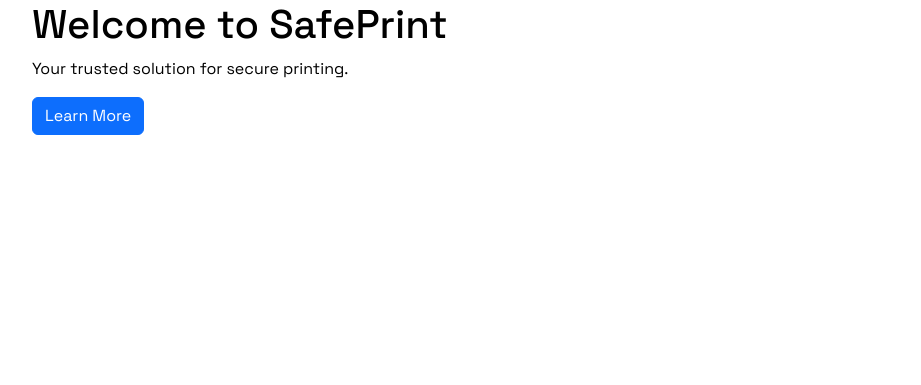
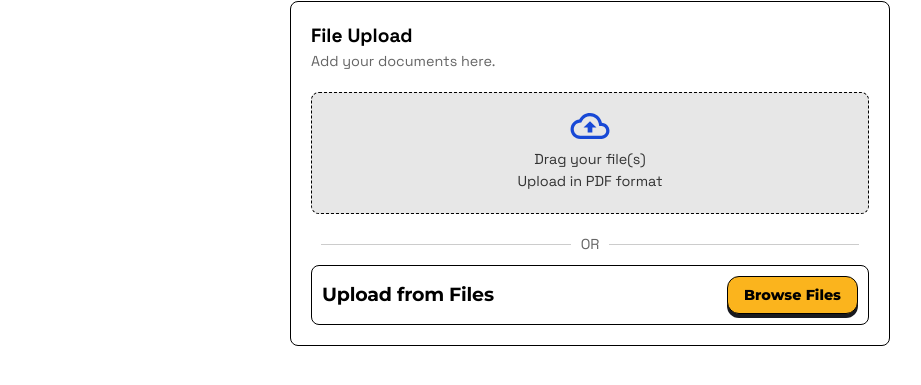
Before and after one commit to vincentperezzz/SafePrint, a Django app: page / in a window 1280 px wide. Shown: the part 129-514 px from the top of the page, without its empty margins (50-971 px from the left). Run offline with Django 3.2, Linux system fonts and the light colour scheme; parts of the project's set-up code (start-up, migrations or seed data) failed here and were passed over.

Commit message:
Add file upload feature with drag-and-drop support; include upload icon and styling for upload area

```diff
--- a/static/css/styles.css
+++ b/static/css/styles.css
@@ -178,6 +178,119 @@ body {
     }
 }
 
+/* Landing Page */
+.file-upload {
+    border: 1px solid black;
+    border-radius: 8px;
+    padding: 20px;
+    width: 60%;
+    max-width: 600px;
+    margin: auto;
+}
+
+.file-upload-title {
+    font-size: 1.2rem;
+    font-weight: bold;
+}
+
+.file-upload-subtitle {
+    font-size: 0.9rem;
+    color: #666;
+    margin-bottom: 20px;
+}
+
+.upload-area {
+    display: flex;
+    flex-direction: column;
+    align-items: center;
+}
+
+.drag-area {
+    border: 1px dashed #000;
+    border-radius: 8px;
+    padding: 20px;
+    width: 100%;
+    background-color: var(--light-gray-color);
+    margin-bottom: 10px;
+    display: flex;
+    flex-direction: column;
+    align-items: center;
+    justify-content: center;
+}
+
+.drag-area img {
+    width: 40px;
+    height: auto;
+    margin-bottom: 10px;
+}
+
+.drag-area p {
+    margin: 0;
+    font-size: 0.9rem;
+    color: #333;
+}
+
+.or-divider {
+    display: flex;
+    align-items: center;
+    justify-content: center;
+    font-size: 0.9rem;
+    color: #666;
+    margin: 10px 0;
+    width: 100%;
+}
+
+.or-divider .line {
+    flex: 1;
+    height: 1px;
+    background-color: #ccc;
+    margin: 0 10px;
+    max-width: 100%;
+}
+
+.browse-area {
+    width: 100%;
+    display: flex;
+    align-items: center;
+    justify-content: space-between;
+    border: 1px solid black;
+    border-radius: 8px;
+    padding: 10px;
+    font-family: 'Montserrat', sans-serif;
+    font-size: 19px;
+    font-style: normal;
+    font-weight: 700;
+    line-height: var(--lineHeights-xl, 24px); /* 126.316% */
+    letter-spacing: -0.2px;
+}
+
+.browse-btn {
+    display: flex;
+    padding: 10px 16px;
+    flex-direction: column;
+    align-items: center;
+    gap: 10px;
+    border-radius: 12px;
+    border: 1px solid #000;
+    background: #FBB41D;
+    box-shadow: 0px 4px 0px 0px #18191F;
+    font-family: 'Montserrat', sans-serif;
+    font-weight: 800;
+    font-size: 0.9rem;
+    line-height: 16px;
+    cursor: pointer;
+    transition: transform 0.1s ease, box-shadow 0.1s ease;
+}
+
+.browse-btn:hover {
+    background-color: #EAA10C;
+    box-shadow: 0px 6px 0px 0px #18191F;
+}
+
+.browse-btn:active {
+    transform: translateY(2px); /* Simulates a button press */
+    box-shadow: 0px 2px 0px 0px #18191F; /* Reduces shadow depth */
+}
 /* Footer styling */
 .footer {
     background-color: #ffffff;
--- a/templates/index.html
+++ b/templates/index.html
@@ -2,15 +2,28 @@
 {% load static %}
 
 {% block title %}
-SafePrint - Home
+SafePrint
 {% endblock %}
 
 {% block content %}
-<section class="home">
-    <div class="container">
-        <h1>Welcome to SafePrint</h1>
-        <p>Your trusted solution for secure printing.</p>
-        <a href="#learn-more" class="btn btn-primary">Learn More</a>
+<div class="file-upload">
+    <div class="file-upload-title">File Upload</div>
+    <div class="file-upload-subtitle">Add your documents here.</div>
+    <div class="upload-area">
+        <div class="drag-area">
+            <img src="{% static 'assets/upload_icon.svg' %}" alt="Upload Icon">
+            <p>Drag your file(s)</p>
+            <p>Upload in PDF format</p>
+        </div>
+        <div class="or-divider">
+            <span class="line"></span>
+            <span>OR</span>
+            <span class="line"></span>
+        </div>
+        <div class="browse-area">
+            <span class="browse-text">Upload from Files</span>
+            <button class="browse-btn">Browse Files</button>
+        </div>
     </div>
-</section>
+</div>
 {% endblock %}
--- a/templates/layout.html
+++ b/templates/layout.html
@@ -9,6 +9,7 @@
     <link href="https://fonts.googleapis.com/css2?family=Inter:ital,opsz,wght@0,14..32,100..900;1,14..32,100..900&family=Montserrat:ital,wght@0,100..900;1,100..900&family=Space+Grotesk:wght@300..700&display=swap" rel="stylesheet">
     <link href="https://cdn.jsdelivr.net/npm/bootstrap@5.3.0/dist/css/bootstrap.min.css" rel="stylesheet">
     <script src="https://cdn.jsdelivr.net/npm/bootstrap@5.3.0/dist/js/bootstrap.bundle.min.js"></script>
+    <link rel="icon" href="{% static 'assets/nanoprint-logo.png' %}" type="image/x-icon">
     <title>{% block title %}SafePrint{% endblock %}</title>
     <link rel="stylesheet" href="{% static 'css/styles.css' %}">
 </head>
@@ -17,7 +18,7 @@
         <nav class="navbar">
             <div class="max-width">
                 <a class="navbar-brand" href="#">
-                    <img src="{% static 'img/nanoprint-logo.png' %}" alt="NanoPrint Logo" class="logo">
+                    <img src="{% static 'assets/nanoprint-logo.png' %}" alt="NanoPrint Logo" class="logo">
                     <div class="brand-text">
                         <span class="brand-title">NanoPrint</span>
                         <span class="brand-subtitle">Powered by SafePrint</span>
```
Also changed, not shown: static/assets/nanoprint-logo.png (renamed from static/img/nanoprint-logo.png), static/assets/upload_icon.svg (added).
